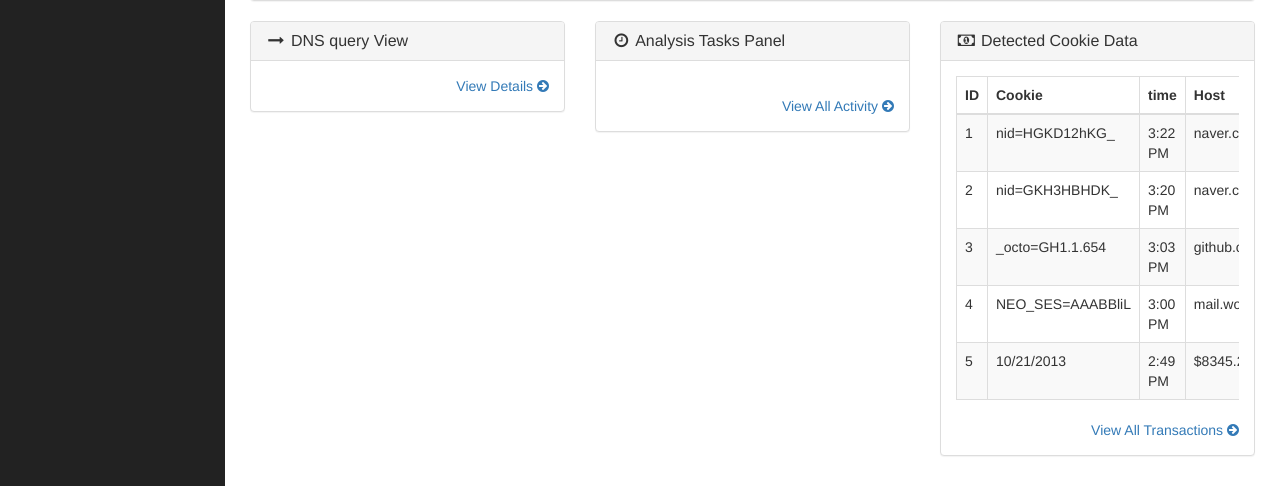
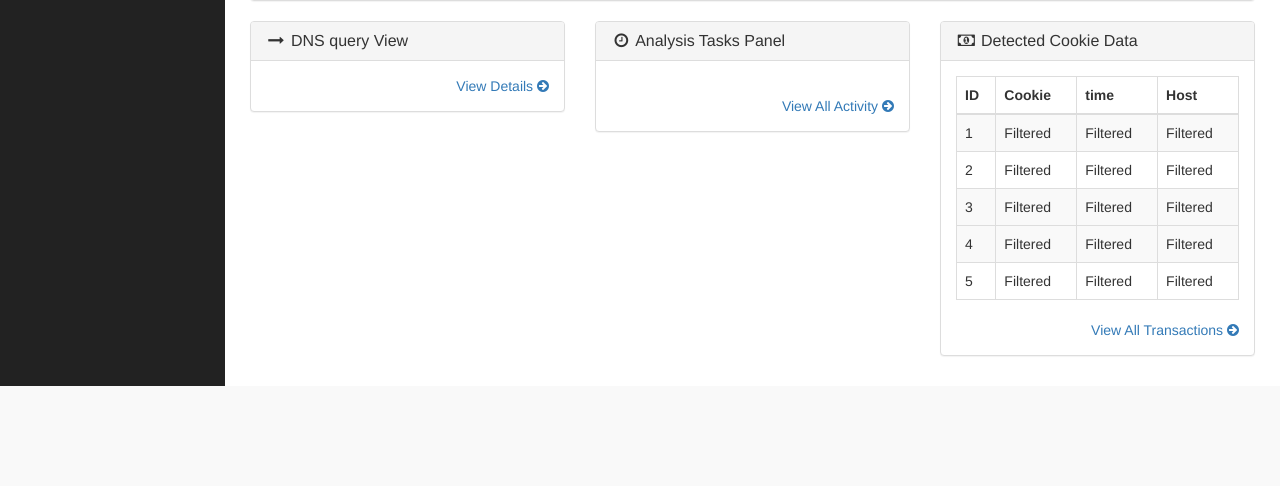
Before and after one commit to WeareJoker/Pcapy, a Flask app: template app/templates/pcap/index.html in a window 1280 px wide. Shown: the part 908-1394 px from the top of the page. After the commit the page ends 1294 px from the top, so only its background shows below. Run offline with Flask 2, Linux system fonts and the light colour scheme; the template is opened without the code that fills it, so the values that code supplies are empty; grey boxes labelled with a size stand in for pictures from a placeholder-image service; some libraries are stand-ins or nearby versions.

Commit message:
Filtered Detected Cookie Data

```diff
--- a/app/templates/pcap/index.html
+++ b/app/templates/pcap/index.html
@@ -197,39 +197,40 @@
                                     <tbody>
                                     <tr>
                                         <td>1</td>
-                                        <td>nid=HGKD12hKG_</td>
-                                        <td>3:22 PM	</td>
-                                        <td>naver.com</td>
+                                        <td>Filtered</td>
+                                        <td>Filtered</td>
+                                        <td>Filtered</td>
                                     </tr>
                                     <tr>
                                         <td>2</td>
-                                        <td>nid=GKH3HBHDK_</td>
-                                        <td>3:20 PM</td>
-                                        <td>naver.com</td>
+                                        <td>Filtered</td>
+                                        <td>Filtered</td>
+                                        <td>Filtered</td>
                                     </tr>
                                     <tr>
                                         <td>3</td>
-                                        <td>_octo=GH1.1.654</td>
-                                        <td>3:03 PM</td>
-                                        <td>github.com</td>
+                                        <td>Filtered</td>
+                                        <td>Filtered</td>
+                                        <td>Filtered</td>
                                     </tr>
                                     <tr>
+                                    <tr>
                                         <td>4</td>
-                                        <td>NEO_SES=AAABBliL</td>
-                                        <td>3:00 PM</td>
-                                        <td>mail.worksmobile.com</td>
+                                        <td>Filtered</td>
+                                        <td>Filtered</td>
+                                        <td>Filtered</td>
                                     </tr>
                                     <tr>
                                         <td>5</td>
-                                        <td>10/21/2013</td>
-                                        <td>2:49 PM</td>
-                                        <td>$8345.23</td>
+                                        <td>Filtered</td>
+                                        <td>Filtered</td>
+                                        <td>Filtered</td>
                                     </tr>
                                     </tbody>
                                 </table>
                             </div>
                             <div class="text-right">
-                                <a href="#">View All Transactions <i class="fa fa-arrow-circle-right"></i></a>
+                                <a onclick="alert('This function for only VIP!');">View All Transactions <i class="fa fa-arrow-circle-right"></i></a>
                             </div>
                         </div>
                     </div>
```
